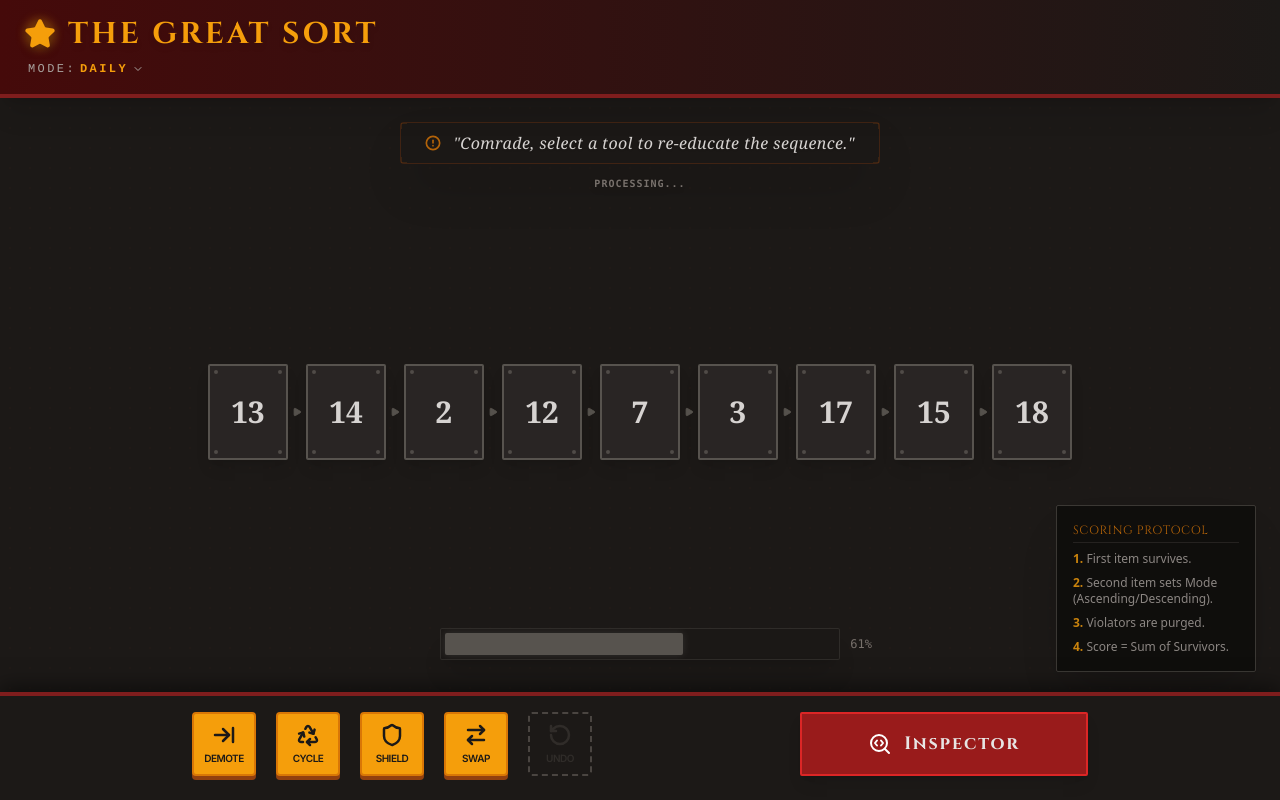
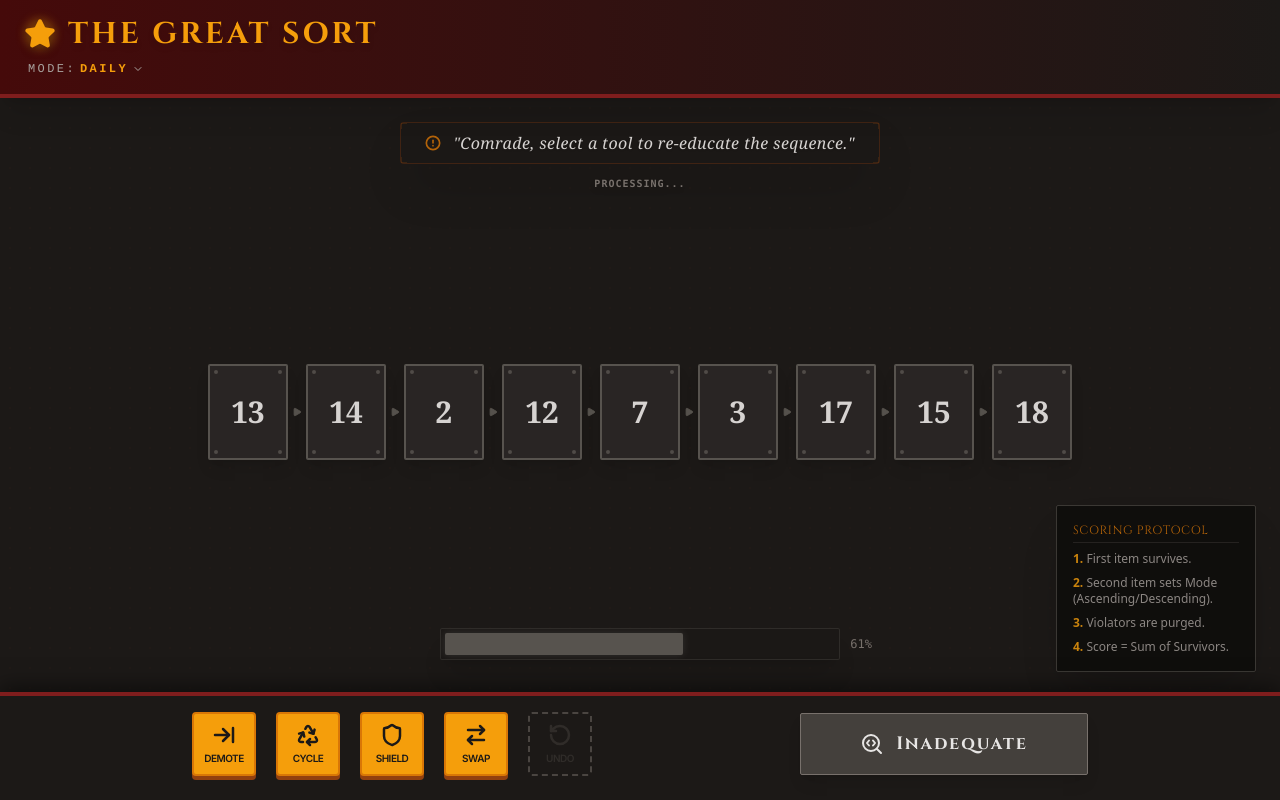
Before and after one commit to poeticmatter/TheGreatSort, a React (Vite) app: page / in a window 1280 px wide. Built offline with nearby package versions, Linux system fonts and the light colour scheme.

Commit message:
different buttons for different moods

```diff
--- a/src/App.tsx
+++ b/src/App.tsx
@@ -43,7 +43,8 @@ function TheGreatSortContent() {
     isWarningOpen,
     requestAudit,
     confirmAuditLock,
-    cancelAuditLock
+    cancelAuditLock,
+    lockSession
   } = useDailyLock(sessionDate, actions.triggerCurrentAudit);
 
   // --- View Routing ---
@@ -75,6 +76,8 @@ function TheGreatSortContent() {
         actions={actions}
         isLocked={isLocked}
         onRequestAudit={requestAudit}
+        onForfeit={lockSession}
+        onSubmitToAudit={confirmAuditLock}
         layout={layout}
         onLayoutChange={setLayout}
       />
--- a/src/components/Footer.tsx
+++ b/src/components/Footer.tsx
@@ -1,7 +1,9 @@
 import React from 'react';
+import { LucideIcon } from 'lucide-react';
 import { ToolInstance, GamePhase, GameMode } from '../../types';
 import ToolBelt from './ToolBelt';
 import SubmitButton from './SubmitButton';
+import { ButtonVariant } from '../config/submitButtonConfig';
 // import UndoButton from './UndoButton'; // Moved to ToolBelt
 import { LayoutType } from './InventoryGrid';
 
@@ -13,17 +15,21 @@ interface FooterProps {
   shouldShake: boolean;
   listLength: number;
   onToolClick: (toolId: string) => void;
-  onActionClick: () => void;
   onUndo: () => void;
   canUndo: boolean;
   disabled?: boolean;
-  isLocked?: boolean;
   layout: LayoutType;
+  submitConfig: {
+    label: string;
+    variant: ButtonVariant;
+    Icon: LucideIcon;
+    onClick: () => void;
+  };
 }
 
 const Footer: React.FC<FooterProps> = ({
   phase, gameMode, toolsAvailable, selectedTool, shouldShake, listLength,
-  onToolClick, onActionClick, onUndo, canUndo, disabled, isLocked, layout
+  onToolClick, onUndo, canUndo, disabled, layout, submitConfig
 }) => {
   // Controls are disabled if global disable is on OR if we are not in the planning phase (Inspection/Results)
   const controlsDisabled = disabled || phase !== GamePhase.PLANNING;
@@ -59,12 +65,12 @@ const Footer: React.FC<FooterProps> = ({
           <div className="flex gap-4 items-center">
             {/* Unified Action Button */}
             <SubmitButton
-               phase={phase}
-               gameMode={gameMode}
-               listLength={listLength}
-               onActionClick={onActionClick}
+              label={submitConfig.label}
+              variant={submitConfig.variant}
+              Icon={submitConfig.Icon}
+              onClick={submitConfig.onClick}
               disabled={disabled}
-               isLocked={isLocked}
+              compact={false}
             />
           </div>
 
--- a/src/components/SubmitButton.tsx
+++ b/src/components/SubmitButton.tsx
@@ -1,120 +1,60 @@
 import React from 'react';
-import { Play, SearchCode, Repeat } from 'lucide-react';
-import { GamePhase, GameMode } from '../../types';
+import { LucideIcon } from 'lucide-react';
+import { ButtonVariant } from '../config/submitButtonConfig';
 
 interface SubmitButtonProps {
-  phase: GamePhase;
-  gameMode: GameMode;
-  listLength: number;
-  onActionClick: () => void;
+  label: string;
+  variant: ButtonVariant;
+  Icon: LucideIcon;
+  onClick: () => void;
   disabled?: boolean;
-  isLocked?: boolean;
   compact?: boolean;
-  compliancePercentage?: number; // New Prop
 }
 
 const SubmitButton: React.FC<SubmitButtonProps> = ({
-  phase,
-  gameMode,
-  listLength,
-  onActionClick,
+  label,
+  variant,
+  Icon,
+  onClick,
   disabled,
-  isLocked,
-  compact = false,
-  compliancePercentage = 0
+  compact = false
 }) => {
-  const isRetry = phase === GamePhase.RESULTS && gameMode === 'DAILY';
 
-  // Visual Tiers Logic
-  // Silver: 90-94%
-  // Gold: 95-99%
-  // Platinum/Glowing: 100%
-  // Only applies in GamePhase.RESULTS ? Or always?
-  // "SubmitButton: Update the component ... Implement logic for Silver... Gold... Glowing"
-  // Usually this styling applies when the button is "Active" (i.e. Results phase -> Next).
-  // But wait, user might want to see the tier *during* play?
-  // No, SubmitButton is usually "Inspector" during play.
-  // The tier styling likely applies to the "Next Level" / "Result" state.
-  // However, the button is "Inspector" during PLANNING.
-  // If the ComplianceMeter is showing 100%, maybe the Inspector button glows?
-  // Let's assume the tier styling dominates the button appearance regardless of phase OR only in Results.
-  // Given "ComplianceMeter" exists separately to show status, the SubmitButton likely reflects the *Potential* or *Final* grade.
-  // During Planning, we don't know the final score (unless we peek, which Projection does).
-  // So we CAN show the glowing state if the current arrangement is 100%.
-  // That would be a cool feedback: "You are ready to submit".
+  const variantStyles: Record<ButtonVariant, string> = {
+    gold: "bg-amber-500 hover:bg-amber-400 border-amber-200 text-amber-950 shadow-[0_0_20px_rgba(245,158,11,0.6)] animate-pulse border-2",
+    silver: "bg-slate-400 hover:bg-slate-300 border-slate-200 text-slate-900 shadow-[0_4px_0_rgb(71,85,105)] border-2",
+    bronze: "bg-orange-700 hover:bg-orange-600 border-orange-300 text-orange-50 shadow-[0_4px_0_rgb(124,45,18)] border-2",
+    neutral: "bg-stone-700 hover:bg-stone-600 text-stone-200 border-stone-500 shadow-[0_4px_0_rgb(41,37,36)] border",
+    warning: "bg-amber-800 hover:bg-amber-700 text-amber-100 border-amber-600 shadow-[0_4px_0_rgb(120,53,15)] border",
+    info: "bg-sky-800 hover:bg-sky-700 text-sky-100 border-sky-500 shadow-[0_4px_0_rgb(12,74,110)] border",
+    destructive: "bg-red-950 hover:bg-red-900 text-red-500 border-red-800 shadow-[0_0_15px_rgba(220,38,38,0.4)] border-2"
+  };
 
-  let tierClass = "";
-  if (compliancePercentage >= 100) {
-    // Platinum / Glowing
-    tierClass = "bg-cyan-900/80 hover:bg-cyan-800 border-cyan-400 text-cyan-50 shadow-[0_0_15px_rgba(34,211,238,0.5)] animate-pulse border-2";
-  } else if (compliancePercentage >= 95) {
-    // Gold
-    tierClass = "bg-yellow-700 hover:bg-yellow-600 border-yellow-400 text-yellow-50 shadow-[0_4px_0_rgb(113,63,18)] border-2";
-  } else if (compliancePercentage >= 90) {
-    // Silver
-    tierClass = "bg-slate-600 hover:bg-slate-500 border-slate-300 text-slate-50 shadow-[0_4px_0_rgb(30,41,59)] border-2";
-  } else {
-    // Standard / Default (Red/Amber) logic from before
-    // We'll let the existing logic handle the default case if no tier triggers
-    tierClass = "";
-  }
-
-  // Base Logic Reused
-  const defaultClass = phase === GamePhase.RESULTS
-    ? (isRetry
-      ? 'bg-amber-700 hover:bg-amber-600 text-stone-950 border-amber-900 shadow-[0_4px_0_rgb(69,26,3)]'
-      : 'bg-amber-700 hover:bg-amber-600 text-stone-950 border-amber-900 shadow-[0_4px_0_rgb(69,26,3)]')
-    : 'bg-red-800 hover:bg-red-700 text-stone-200 border-red-600 shadow-[0_5px_0_rgb(69,10,10)] disabled:opacity-50 disabled:cursor-not-allowed';
-
-  // If tierClass is active, it overrides defaultClass colors.
-  // We need to merge carefully.
-  const finalColorClass = tierClass || defaultClass;
+  const baseStyle = variantStyles[variant] || variantStyles.neutral;
 
   return (
     <button
-      onClick={onActionClick}
-      title={phase === GamePhase.RESULTS ? (gameMode === 'DAILY' ? (isLocked ? 'Training' : 'Retry Daily') : 'Next Level') : 'Inspect Sequence'}
-      disabled={
-        (disabled && isLocked && phase !== GamePhase.RESULTS)
-      }
+      onClick={onClick}
+      disabled={disabled}
+      title={label}
       className={`
-        group relative rounded-sm font-bold flex items-center justify-center transition-all duration-300 border-2
+        group relative rounded-sm font-bold flex items-center justify-center transition-all duration-300
         ${compact
           ? 'w-16 h-16 p-1 flex-col gap-0.5 rounded shadow-sm'
-          : 'px-8 py-4 w-72 gap-3 font-[Cinzel] tracking-widest text-lg shadow-lg active:shadow-none active:translate-y-1'
+          : 'px-6 py-4 w-72 gap-3 font-[Cinzel] tracking-widest text-lg shadow-lg active:shadow-none active:translate-y-1'
         }
-        ${finalColorClass}
-        ${phase === GamePhase.INSPECTING ? 'translate-y-1 shadow-none bg-red-900 border-red-800 transform-none animation-none' : ''}
+        ${baseStyle}
+        ${disabled ? 'opacity-50 cursor-not-allowed filter grayscale' : ''}
       `}
     >
-      {phase === GamePhase.RESULTS ? (
-        <>
-          {gameMode === 'DAILY'
-            ? (isLocked ? <Play size={compact ? 24 : 24} fill="currentColor" /> : <Repeat size={compact ? 24 : 24} />)
-            : <Play size={compact ? 24 : 24} fill="currentColor" />}
+      <Icon size={compact ? 24 : 24} className={variant === 'gold' ? 'animate-bounce' : ''} />
 
-          {compact && (
-            <span className="text-[9px] uppercase font-bold leading-none text-center">
-              {gameMode === 'DAILY' ? (isLocked ? 'Train' : 'Retry') : 'Next'}
-            </span>
-          )}
-
-          {!compact && (
-            <span className="flex items-center gap-3">
-              {gameMode === 'DAILY' ? (isLocked ? 'Training' : 'Retry Quota') : 'Next Quota'}
-            </span>
-          )}
-        </>
+      {compact ? (
+        <span className="text-[9px] uppercase font-bold leading-none text-center mt-1">
+          {label}
+        </span>
       ) : (
-        <>
-          <SearchCode size={compact ? 24 : 24} className={tierClass ? "text-current" : "text-white"} />
-          {compact && (
-            <span className="text-[9px] uppercase font-bold leading-none text-center mt-0.5">
-              Inspect
-            </span>
-          )}
-          {!compact && "Inspector"}
-        </>
+        <span>{label}</span>
       )}
     </button>
   );
--- a/src/components/views/GameView.tsx
+++ b/src/components/views/GameView.tsx
@@ -1,4 +1,6 @@
 import React, { useEffect, useState, useCallback, useMemo } from 'react';
+import { Play, Repeat } from 'lucide-react';
+import { getSubmitButtonConfig } from '../../config/submitButtonConfig';
 import { GamePhase } from '../../../types';
 import InventoryGrid, { LayoutType } from '../InventoryGrid';
 import Header from '../Header';
@@ -18,9 +20,11 @@ interface GameViewProps {
     onRequestAudit: () => void;
     onLayoutChange: (layout: LayoutType) => void;
     layout: LayoutType;
+    onForfeit: () => void;
+    onSubmitToAudit: () => void;
 }
 
-export function GameView({ state, actions, isLocked, onRequestAudit, layout }: GameViewProps) {
+export function GameView({ state, actions, isLocked, onRequestAudit, layout, onForfeit, onSubmitToAudit }: GameViewProps) {
 
     // --- Visual Feedback ---
     const [isShaking, setIsShaking] = useState(false);
@@ -103,6 +107,43 @@ export function GameView({ state, actions, isLocked, onRequestAudit, layout }: G
         </div>
     );
 
+    const buttonConfig = useMemo(() => {
+        if (state.phase === GamePhase.RESULTS) {
+            if (state.gameMode === 'DAILY') {
+                if (isLocked) {
+                    return { label: 'Training', variant: 'info' as const, Icon: Play, onClick: () => actions.changeMode('PRACTICE') };
+                } else {
+                    return { label: 'Retry Daily', variant: 'warning' as const, Icon: Repeat, onClick: actions.retryDaily };
+                }
+            } else {
+                return { label: 'Next Level', variant: 'warning' as const, Icon: Play, onClick: actions.nextLevel };
+            }
+        }
+
+        // Planning Phase
+        const config = getSubmitButtonConfig(state.mood);
+        const onClick = () => {
+            const { mood, compliancePercentage } = state;
+            if (compliancePercentage >= 100) {
+                onSubmitToAudit();
+            } else if (['DONE', 'ACCEPTABLE', 'ADEQUATE'].includes(mood)) {
+                onRequestAudit();
+            } else if (mood === 'NORMAL') {
+                actions.startInspection();
+            } else if (mood === 'CONCERNED') {
+                actions.retryDaily();
+            } else if (mood === 'SUSPICIOUS') {
+                actions.changeMode('PRACTICE');
+            } else if (mood === 'HOSTILE') {
+                onForfeit();
+            } else {
+                actions.startInspection();
+            }
+        };
+
+        return { ...config, onClick };
+    }, [state.phase, state.gameMode, state.mood, state.compliancePercentage, isLocked, actions, onRequestAudit, onForfeit, onSubmitToAudit]);
+
     return (
         <div className="flex-1 flex flex-col h-full overflow-hidden relative">
             <Header
@@ -172,20 +213,12 @@ export function GameView({ state, actions, isLocked, onRequestAudit, layout }: G
                             />
                             <div className="w-8 h-0.5 bg-stone-700 rounded-full opacity-50" />
                             <SubmitButton
-                                phase={state.phase}
-                                gameMode={state.gameMode}
-                                listLength={state.list.length}
-                                onActionClick={
-                                    state.phase === GamePhase.RESULTS
-                                        ? (state.gameMode === 'DAILY'
-                                            ? (isLocked ? () => actions.changeMode('PRACTICE') : actions.retryDaily)
-                                            : actions.nextLevel)
-                                        : actions.startInspection
-                                }
+                                label={buttonConfig.label}
+                                variant={buttonConfig.variant}
+                                Icon={buttonConfig.Icon}
+                                onClick={buttonConfig.onClick}
                                 disabled={isGameDisabled}
-                                isLocked={isLocked}
                                 compact={true}
-                                compliancePercentage={state.compliancePercentage}
                             />
                         </div>
                     </div>
@@ -247,16 +280,9 @@ export function GameView({ state, actions, isLocked, onRequestAudit, layout }: G
                         onToolClick={actions.handleToolClick}
                         onUndo={actions.handleUndo}
                         canUndo={state.movesHistory.length > 0}
-                        onActionClick={
-                            state.phase === GamePhase.RESULTS
-                                ? (state.gameMode === 'DAILY'
-                                    ? (isLocked ? () => actions.changeMode('PRACTICE') : actions.retryDaily)
-                                    : actions.nextLevel)
-                                : actions.startInspection
-                        }
                         disabled={isGameDisabled}
-                        isLocked={isLocked}
                         layout={layout}
+                        submitConfig={buttonConfig}
                     />
                 </>
             )}
--- /dev/null
+++ b/src/config/submitButtonConfig.ts
@@ -0,0 +1,31 @@
+import { LucideIcon, BadgeCheck, SearchCode, RotateCcw, ShieldAlert, Lock, Play } from 'lucide-react';
+import { SystemMood } from '../hooks/useSystemMood';
+
+export type ButtonVariant = 'gold' | 'silver' | 'bronze' | 'neutral' | 'warning' | 'info' | 'destructive';
+
+export interface SubmitButtonConfig {
+    label: string;
+    variant: ButtonVariant;
+    Icon: LucideIcon;
+}
+
+export const getSubmitButtonConfig = (mood: SystemMood): SubmitButtonConfig => {
+    switch (mood) {
+        case 'DONE':
+            return { label: 'Submit to Audit', variant: 'gold', Icon: BadgeCheck };
+        case 'ACCEPTABLE':
+            return { label: 'Submit to Audit', variant: 'silver', Icon: BadgeCheck };
+        case 'ADEQUATE':
+            return { label: 'Submit to Audit', variant: 'bronze', Icon: BadgeCheck };
+        case 'NORMAL':
+            return { label: 'Inadequate', variant: 'neutral', Icon: SearchCode };
+        case 'CONCERNED':
+            return { label: 'Reset', variant: 'warning', Icon: RotateCcw };
+        case 'SUSPICIOUS':
+            return { label: 'Training', variant: 'info', Icon: ShieldAlert };
+        case 'HOSTILE':
+            return { label: 'Sabotage!', variant: 'destructive', Icon: Lock };
+        default:
+            return { label: 'Inspect', variant: 'neutral', Icon: Play };
+    }
+};
--- a/src/hooks/useDailyLock.ts
+++ b/src/hooks/useDailyLock.ts
@@ -32,11 +32,17 @@ export function useDailyLock(dateKey: string, onLockConfirmed: () => void) {
     setIsWarningOpen(false);
   };
 
+  const lockSession = () => {
+    setIsLocked(true);
+    localStorage.setItem(`${LOCK_PREFIX}${dateKey}`, 'true');
+  };
+
   return {
     isLocked,
     isWarningOpen,
     requestAudit,
     confirmAuditLock,
-      cancelAuditLock
+    cancelAuditLock,
+    lockSession
   };
 }
```
Lines whose indentation alone changed are shown as unchanged.
